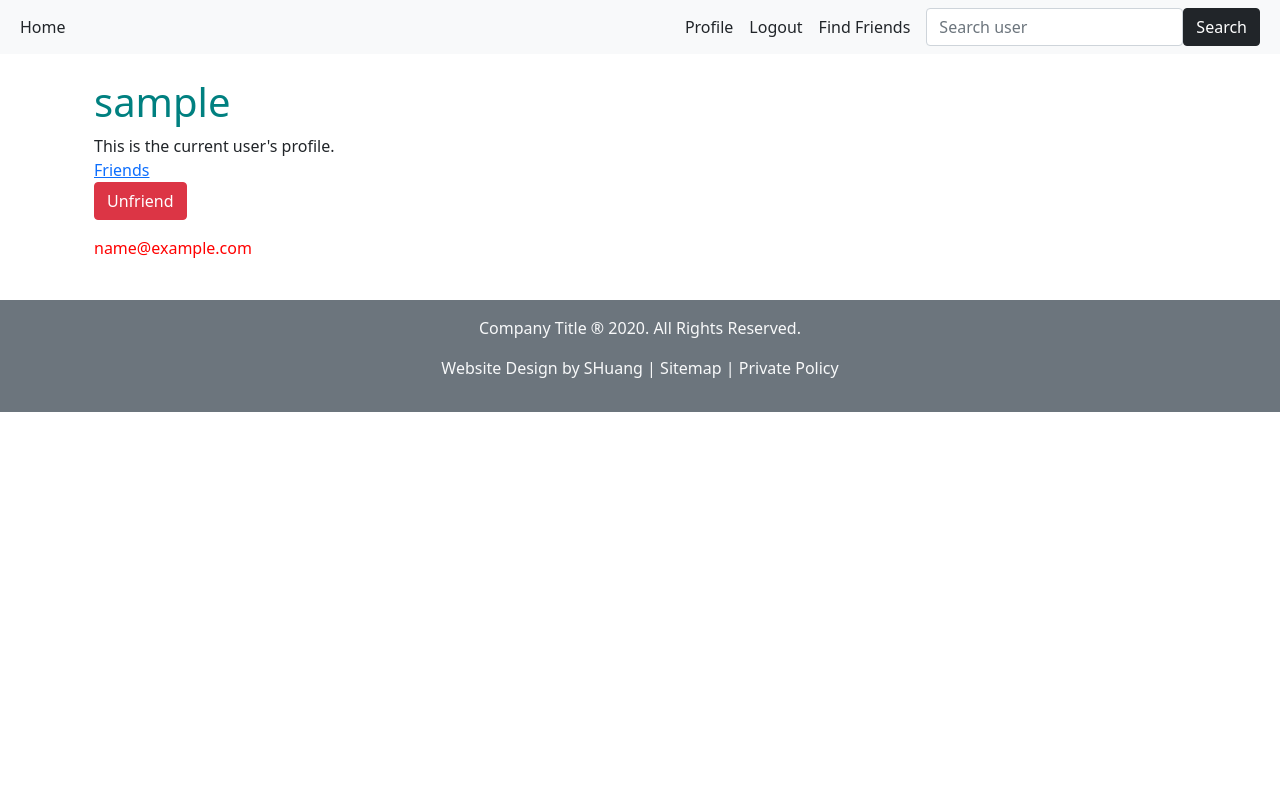
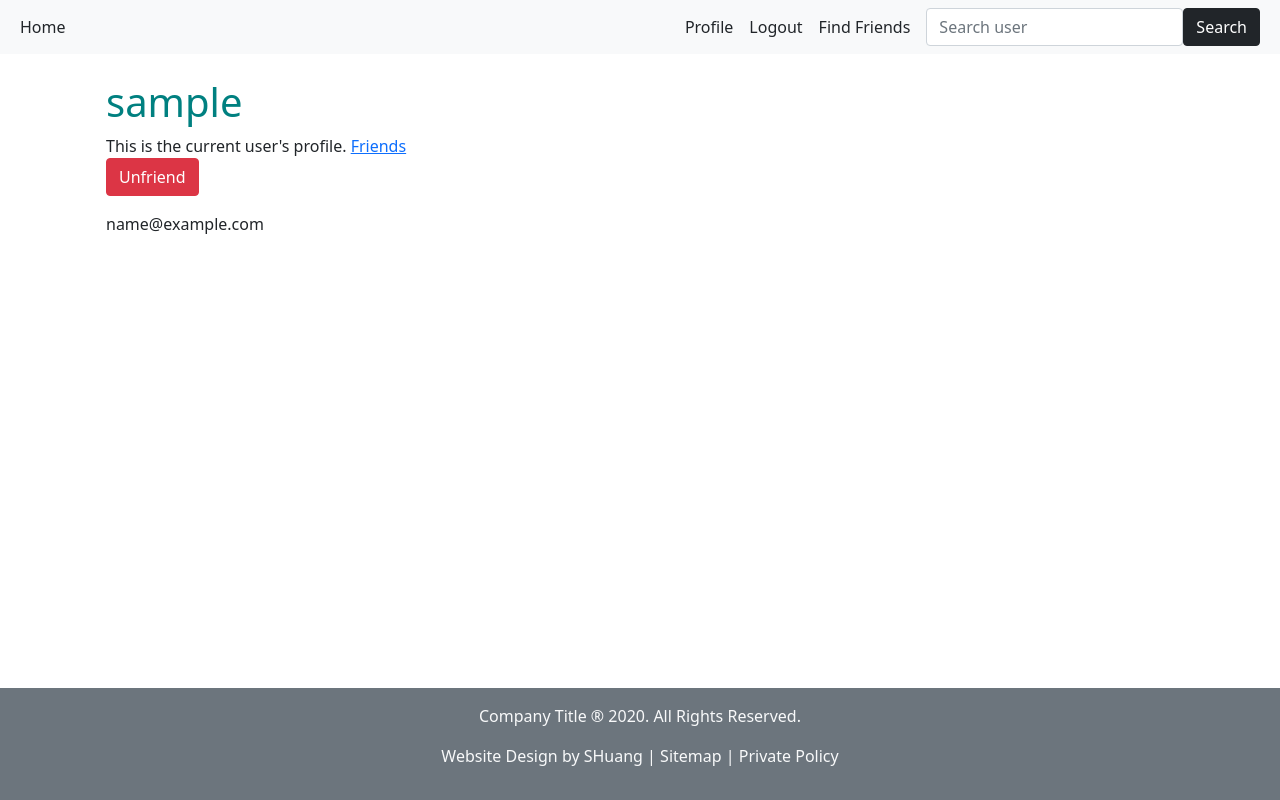
Before and after one commit to scotth527/Django-blog, a Django app: page /profiles/1/ in a window 1280 px wide. Run offline with Django 3.2, Linux system fonts and the light colour scheme; the visitor is signed in with stand-in values (Sample User, id 1); data comes from the database, SQL or seed files in the repository; data that the repository does not hold is empty; some libraries are stand-ins or nearby versions.

Commit message:
fixed the footer to the bottom of the page

```diff
--- a/microblog/static/microblog/styles/style.css
+++ b/microblog/static/microblog/styles/style.css
@@ -1,3 +1,7 @@
+:root {
+
+}
+
 nav.navbar {
     padding-left: 20px;
     padding-right: 20px;
@@ -9,10 +13,6 @@ ul.navbar-nav > li {
 
 ul.navbar-nav > li:last-child {
     margin-right: 0;
-}
-
-p {
-    color: red;
 }
 
 h1 {
@@ -31,18 +31,18 @@ li.nav-item > a:hover, div.navbar-left-side > a:hover {
 }
 
 span {
-
  display: inline-block;
  line-height: normal;
-
 }
 
-/** TODO: Fix footer to the bottom of the page **/
 footer {
-    position:relative;
-    bottom:0;
-    left: 0;
-    display: flex;
-    flex-direction: column;
-    justify-content: center;
+   width: 100%;
+   display: flex;
+   flex-direction: column;
+   justify-content: center;
 }
+
+div#page-container {
+    position: relative;
+    min-height: 100vh;
+}
--- a/profiles/templates/profiles/detail.html
+++ b/profiles/templates/profiles/detail.html
@@ -1,5 +1,6 @@
 {% extends "base.html" %}
 {% block content %}
+<div class="container">
     <h1>{{ profile.user.username }}</h1>
 
     {% if error_message %}<p><strong>{{error_message}}</strong></p>{% endif %}
@@ -39,4 +40,5 @@ This is the current user's profile.
 
 
     {% endfor %}
+</div>
 {% endblock %}
--- a/templates/base.html
+++ b/templates/base.html
@@ -14,7 +14,9 @@
 
 <body>
 <!--TODO: Separate this nav into a partial -->
-
+    <div id="page-container" class="d-flex flex-column justify-content-between">
+<!--This div wrapping the nav and main is meant to prevent the main from being positioned in the center-->
+    <div>
         {% block navbar %}
         <nav class="navbar navbar-expand-lg navbar-light bg-light d-flex justify-content-between">
           <div class="navbar-left-side d-flex align-items-center">
@@ -62,6 +64,7 @@
         <main class="container d-flex flex-column p-4">
           {% block content %} {% endblock content %}
         </main>
+    </div>
 
     {% block footer %}
     <footer class="text-center bg bg-secondary p-3">
@@ -71,7 +74,7 @@
     </p>
     </footer>
     {% endblock %}
-
+</div>
 
 <script src="https://cdn.jsdelivr.net/npm/@popperjs/core@2.6.0/dist/umd/popper.min.js"
         integrity="sha384-KsvD1yqQ1/1+IA7gi3P0tyJcT3vR+NdBTt13hSJ2lnve8agRGXTTyNaBYmCR/Nwi"
```
Lines whose indentation alone changed are shown as unchanged.
